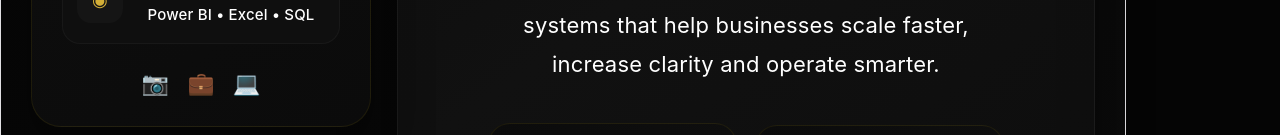
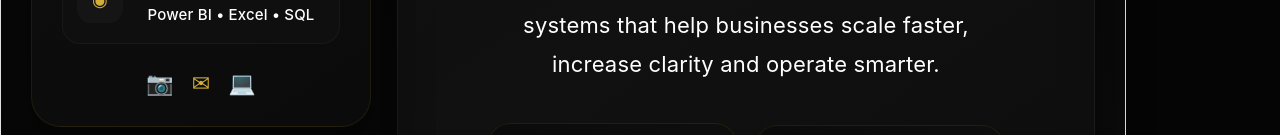
Before and after one commit to Lifeofasage-byte/modupe-portfolio, a React (Vite) app: page / in a window 1280 px wide. Shown: the part 817-952 px from the top of the page. Built offline with nearby package versions, Linux system fonts and the light colour scheme.

Commit message:
Updated social links

```diff
--- a/src/components/Sidebar.jsx
+++ b/src/components/Sidebar.jsx
@@ -166,28 +166,29 @@ function Sidebar({ timeNow }) {
   }}
 >
   <a
-    href="https://instagram.com/yourusername"
+    href="https://instagram.com/Weizsage"
     target="_blank"
     rel="noreferrer"
     style={{ color: "#D4AF37", textDecoration: "none" }}
+    title="Instagram"
   >
     📷
   </a>
 
   <a
-    href="https://linkedin.com/in/yourusername"
+    href="mailto:hiremodupe@gmail.com"
+    style={{ color: "#D4AF37", textDecoration: "none" }}
+    title="Email"
+  >
+    ✉
+  </a>
+
+  <a
+    href="https://github.com/Lifeofasage-byte"
     target="_blank"
     rel="noreferrer"
     style={{ color: "#D4AF37", textDecoration: "none" }}
-  >
-    💼
-  </a>
-
-  <a
-    href="https://github.com/yourusername"
-    target="_blank"
-    rel="noreferrer"
-    style={{ color: "#D4AF37", textDecoration: "none" }}
+    title="GitHub"
   >
     💻
   </a>
```
